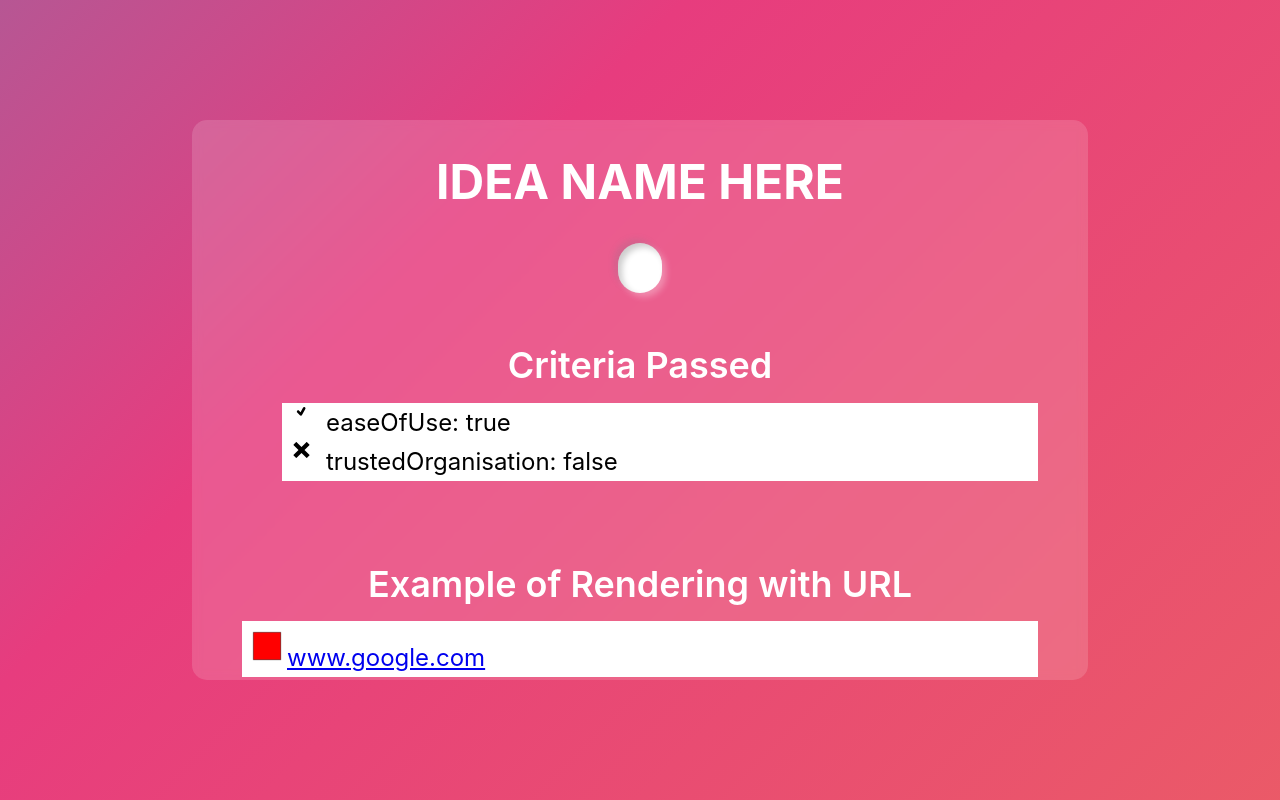
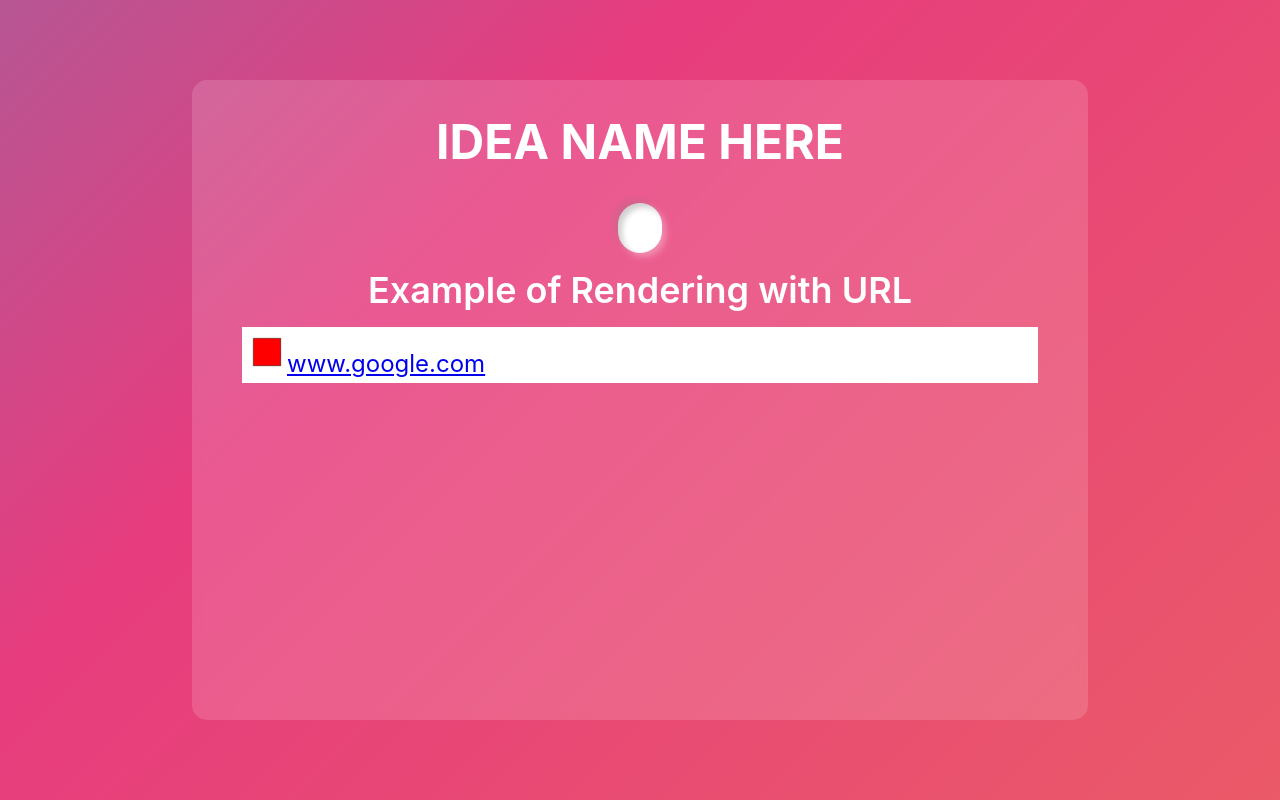
Before and after one commit to hellooworld15/FiveDayBootcamp-Misinformation-Classicificaiton, a React (Create React App) app in the folder FrontEnd/: page / in a window 1280 px wide. Built offline with nearby package versions, Linux system fonts and the light colour scheme.

Commit message:
Criteria Component rendering data given from py Backend

```diff
--- a/FrontEnd/src/App.js
+++ b/FrontEnd/src/App.js
@@ -20,7 +20,7 @@ function App() {
         <h1>IDEA NAME HERE</h1>
         <SearchButton setState={interceptSetState} />
         <CriteriaRender state={state} />
-        <ExampleRender />
+        <ExampleRender state={state} />
         {/* <CriteriaRender /> */}
       </div>
     </div>
--- a/FrontEnd/src/App.module.scss
+++ b/FrontEnd/src/App.module.scss
@@ -14,7 +14,7 @@
   }
   .container {
     width: 70%;
-    height: 70%;
+    height: 80%;
     background-color: rgba(255, 255, 255, 0.15);
     backdrop-filter: blur(5px);
     display: flex;
--- a/FrontEnd/src/components/criteriaRender.js
+++ b/FrontEnd/src/components/criteriaRender.js
@@ -2,10 +2,27 @@ import styles from "./criteriaRender.module.scss";
 import { TiTick } from "react-icons/ti";
 import { ImCross } from "react-icons/im";
 
-export function CriteriaRender() {
+export function CriteriaRender(props) {
+  console.log(props);
+  if (props.state) {
+    const {
+      has_external_sources,
+      has_past_content,
+      has_trusted_domain,
+      has_typo_errors,
+      has_updated,
+    } = props.state;
+    console.log(has_past_content);
+
     const criteria = {
-    easeOfUse: true,
-    trustedOrganisation: false,
+      criteriaOne: ["Website cites external sources", has_external_sources],
+      criteriaTwo: ["Website has past content avaliable", has_past_content],
+      criteriaThree: [
+        "Website contains trusted domain name",
+        has_trusted_domain,
+      ],
+      criteriaFour: ["Website has typo errors", has_typo_errors],
+      criteriaFive: ["Website has been updated", has_updated],
     };
 
     return (
@@ -14,15 +31,13 @@ export function CriteriaRender() {
           <div className={styles.title}>Criteria Passed</div>
           <ul>
             {Object.keys(criteria).map((key) => {
-            // console.log(key);
+              console.log(criteria[key][1]);
               return (
                 <li className={styles.row} key={key}>
                   <div className={styles.icon}>
-                  {criteria[key] ? <TiTick /> : <ImCross />}
+                    {criteria[key][1] ? <TiTick /> : <ImCross />}
                   </div>
-                <div className={styles.criteria}>{`${key}: ${criteria[
-                  key
-                ].toString()}`}</div>
+                  <div className={styles.criteria}>{`${criteria[key][0]}`}</div>
                 </li>
               );
             })}
@@ -30,4 +45,5 @@ export function CriteriaRender() {
         </div>
       </>
     );
+  } else return <></>;
 }
```
Lines whose indentation alone changed are shown as unchanged.
